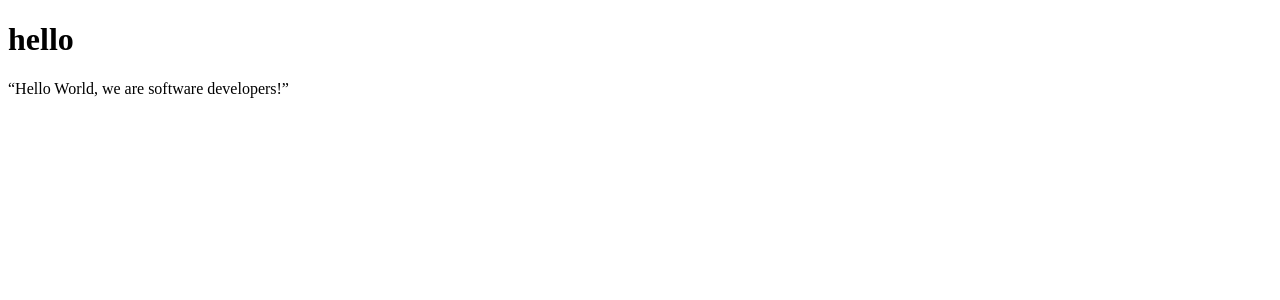
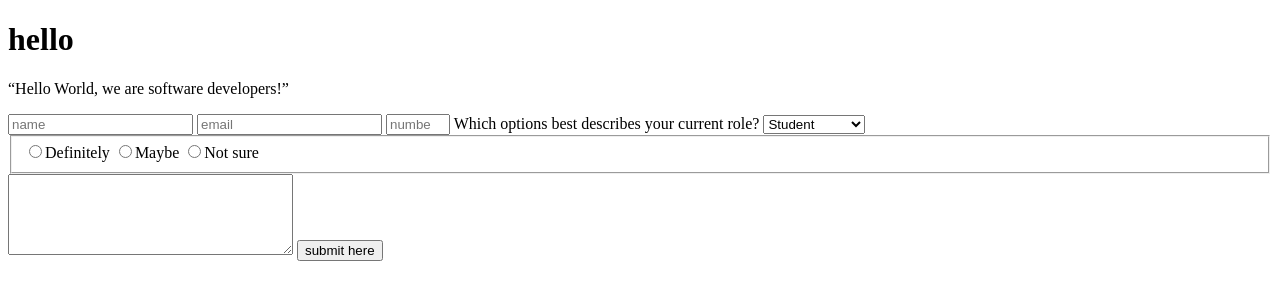
Before and after one commit to Joshua-Mondie/Survey-form, a plain HTML site: page index.html in a window 1280 px wide. Drawn offline with Linux system fonts and the light colour scheme.

Commit message:
Update index.html
Additions added

```diff
--- a/index.html
+++ b/index.html
@@ -8,7 +8,46 @@
     <title>Document</title>
 </head>
 <body>
-    <h1>hello</h1>
-     <p>“Hello World, we are software developers!” </p>
+    <h1 id='title'>hello</h1>
+    <p id='description'>“Hello World, we are software developers!”</p>
+    <form id='survey-form'>
+      <input type="text" required='email'id='name' placeholder="name"/>
+      <input type='email' id='email' required='email'
+        placeholder="email">
+      <input type='number' id='number' required='number'
+        min="10" max="100"
+        placeholder="number">
+
+      <label id='name-label'><label>
+      <label id='number-label'><label>
+            <label id='email-label'><label>
+
+      <label id="dropdown">Which options best describes your current role?
+      <select id="dropdown" required>
+
+        <option value="1">Student</option>
+        <option value="2">Full Time Job</option>
+
+        </select>
+        </label>
+
+
+
+
+
+            <fieldset id="dropdown">
+            <label for="r_definitely"><input type="radio" required='Definately' name="recommend" id="r_definitely" required>Definitely</label>
+            <label for="r_maybe"><input type="radio" name="recommend" id="r_maybe" required='Definately' >Maybe</label>
+            <label for="r_not_sure"><input type="radio" name="recommend" id="r_not_sure" required='definately'>Not sure</label>
+            </fieldset>
+
+            <textarea id="story" name="story"
+                rows="5" cols="33">
+
+        </textarea>
+
+        <button id='submit'type='submit'>submit here</button>
+
+      </form>
 </body>
 </html>
```
